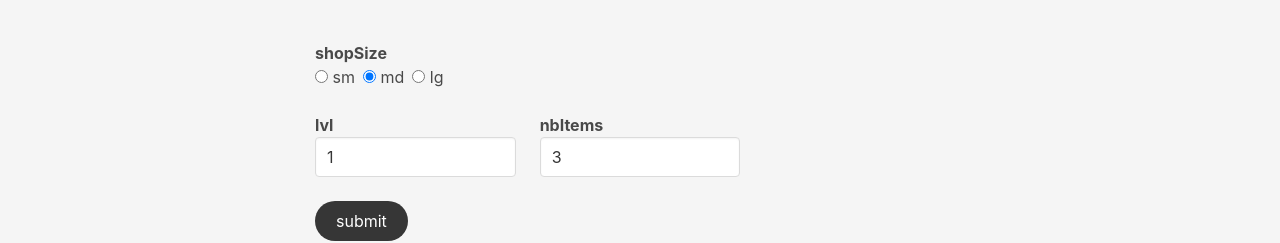
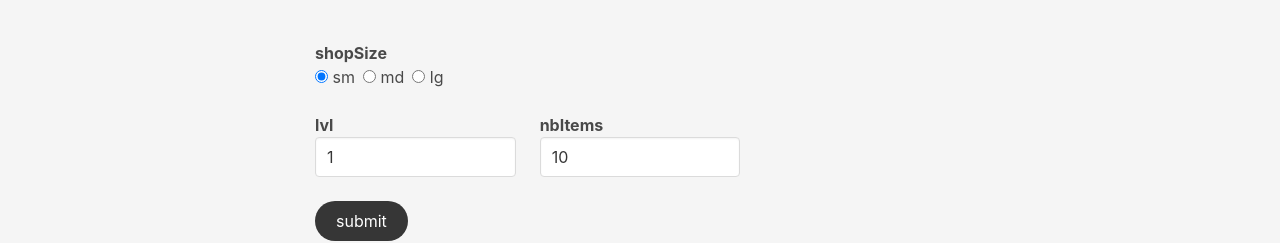
Before and after one commit to davzb/dd5_shop_generator, a Vue app: page / in a window 1280 px wide. Shown: the part 168-411 px from the top of the page. Built offline with nearby package versions, Linux system fonts and the light colour scheme; what vue-underscore would draw is missing.

Commit message:
string translation

```diff
--- a/src/App.vue
+++ b/src/App.vue
@@ -17,15 +17,15 @@
                             <label><strong>{{ $t('shopSize') }}</strong></label>
                             <div class="control">
                                 <label class="radio">
-                                    <input type="radio" name="shopSize" data-value="10" data-size="sm">
+                                    <input type="radio" name="shopSize" data-size="sm" checked>
                                     {{ $t('sm') }}
                                 </label>
                                 <label class="radio">
-                                    <input type="radio" name="shopSize" data-value="20" data-size="md" checked>
+                                    <input type="radio" name="shopSize" data-size="md">
                                     {{ $t('md') }}
                                 </label>
                                 <label class="radio">
-                                    <input type="radio" name="shopSize" data-value="30" data-size="lg">
+                                    <input type="radio" name="shopSize" data-size="lg">
                                     {{ $t('lg') }}
                                 </label>
                             </div>
@@ -38,7 +38,7 @@
                         <div class="field">
                             <div class="control">
                                 <label><strong>{{ $t('lvl') }}</strong></label>
-                                <input class="input" type="number" placeholder="Average Level" value="1">
+                                <input class="input" type="number" :placeholder="$t('lvl')" value="1">
                             </div>
                         </div>
                     </div>
@@ -50,8 +50,8 @@
                                 <input class="input"
                                        id="itemsNbValue"
                                        type="number"
-                                       placeholder="Number of items"
-                                       value="3">
+                                       :placeholder="$t('nbItems')"
+                                       value="10">
                             </div>
                         </div>
                     </div>
@@ -84,7 +84,7 @@
                     </thead>
                     <tbody>
                         <tr v-for="result in results" :key="result.id">
-                            <td>Categ</td>
+                            <td>{{ result.id }}</td>
                             <td class="has-text-left">{{ result.name }}</td>
                             <td>{{ result.qty }}</td>
                             <td>{{ Math.floor(result.price * 0.6) }} {{ result.currency }}</td>
@@ -95,8 +95,6 @@
                 </table>
             </div>
         </section>
-
-        {{ info }}
     </div>
 </template>
 
```
